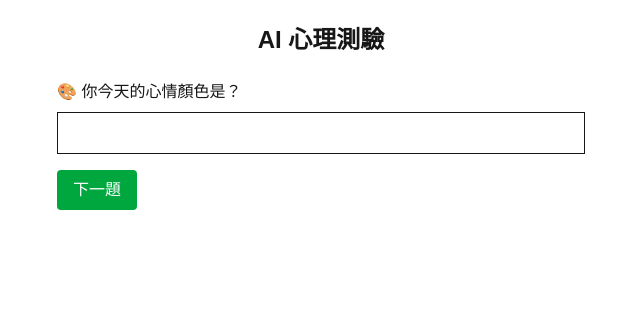
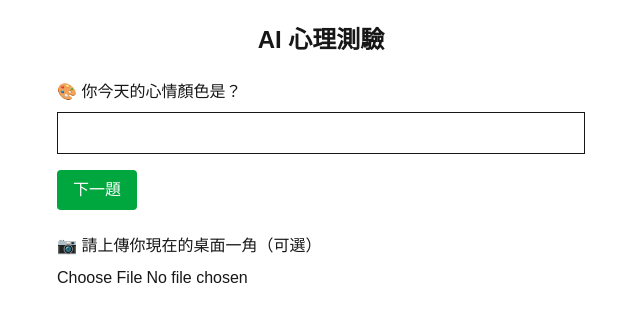
Before and after one commit to gbt-aorus/ai-laptop-test, a Next.js app: page /quiz in a window 1280 px wide. Shown: the top 322 px of the page, without its empty margins (319-959 px from the left). Built offline with nearby package versions, Linux system fonts and the light colour scheme.

Commit message:
feat: 新增使用者上傳照片功能作為合圖參考

```diff
--- a/app/quiz/page.tsx
+++ b/app/quiz/page.tsx
@@ -16,6 +16,9 @@ export default function QuizPage() {
   const [color, setColor] = useState("")
   const [style, setStyle] = useState("")
   const [deskItems, setDeskItems] = useState("")
+  const [imageFile, setImageFile] = useState<File | null>(null)
+  const [imagePreview, setImagePreview] = useState<string | null>(null)
+
   const [isLoading, setIsLoading] = useState(false)
 
   const handleSubmit = async () => {
@@ -35,6 +38,18 @@ export default function QuizPage() {
       const result = await res.json()
       const dallePrompt = result.dallePrompt
 
+      // 如果有上傳圖片，轉 base64
+let imageBase64 = null
+if (imageFile) {
+  const reader = new FileReader()
+  imageBase64 = await new Promise<string | null>((resolve) => {
+    reader.onloadend = () => {
+      resolve(reader.result as string)
+    }
+    reader.readAsDataURL(imageFile)
+  })
+}
+
       const imageRes = await fetch("https://api.openai.com/v1/images/generations", {
         method: "POST",
         headers: {
@@ -47,6 +62,7 @@ export default function QuizPage() {
           size: "1024x1024",
           response_format: "url",
           n: 1,
+          ...(imageBase64 && { image: imageBase64 })  // 有圖才加
         }),
       })
 
@@ -144,6 +160,36 @@ export default function QuizPage() {
             </button>
           </section>
         )}
+      {/* 新增圖片上傳區塊 */}
+        <div className="mt-6">
+         <label className="block font-medium mb-2">📷 請上傳你現在的桌面一角（可選）</label>
+          <input
+             type="file"
+             accept="image/*"
+             onChange={(e) => {
+               const file = e.target.files?.[0]
+               if (file) {
+                 setImageFile(file)
+                 setImagePreview(URL.createObjectURL(file))
+                }
+             }}
+         />
+         {imagePreview && (
+            <div className="mt-4 relative w-48">
+              <img src={imagePreview} alt="預覽圖" className="rounded shadow" />
+              <button
+                className="absolute top-1 right-1 text-white bg-black/50 px-2 rounded text-sm"
+                onClick={() => {
+                 setImageFile(null)
+                setImagePreview(null)
+               }}
+               >
+        ✕
+              </button>
+    </div>
+  )}
+</div>
+
       </main>
 
       {/* 🐦 Loading 畫面 */}
```
